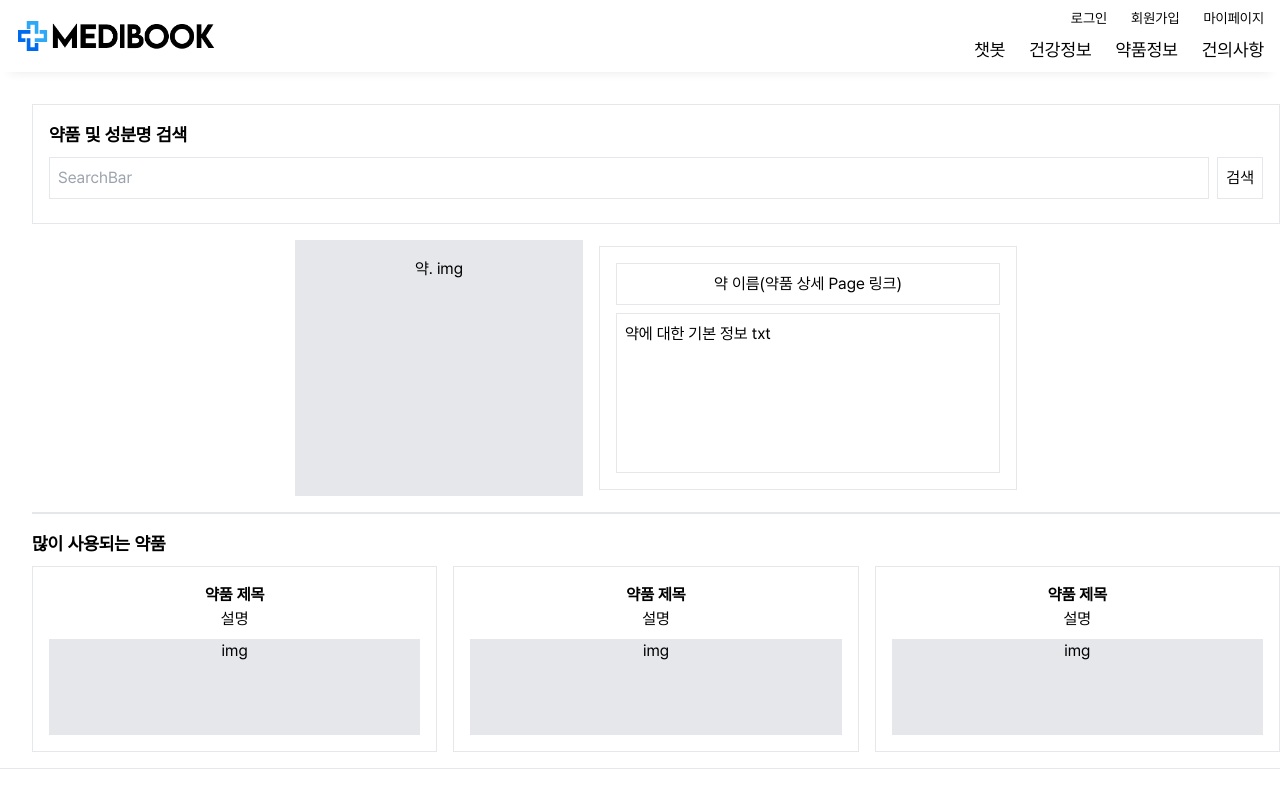
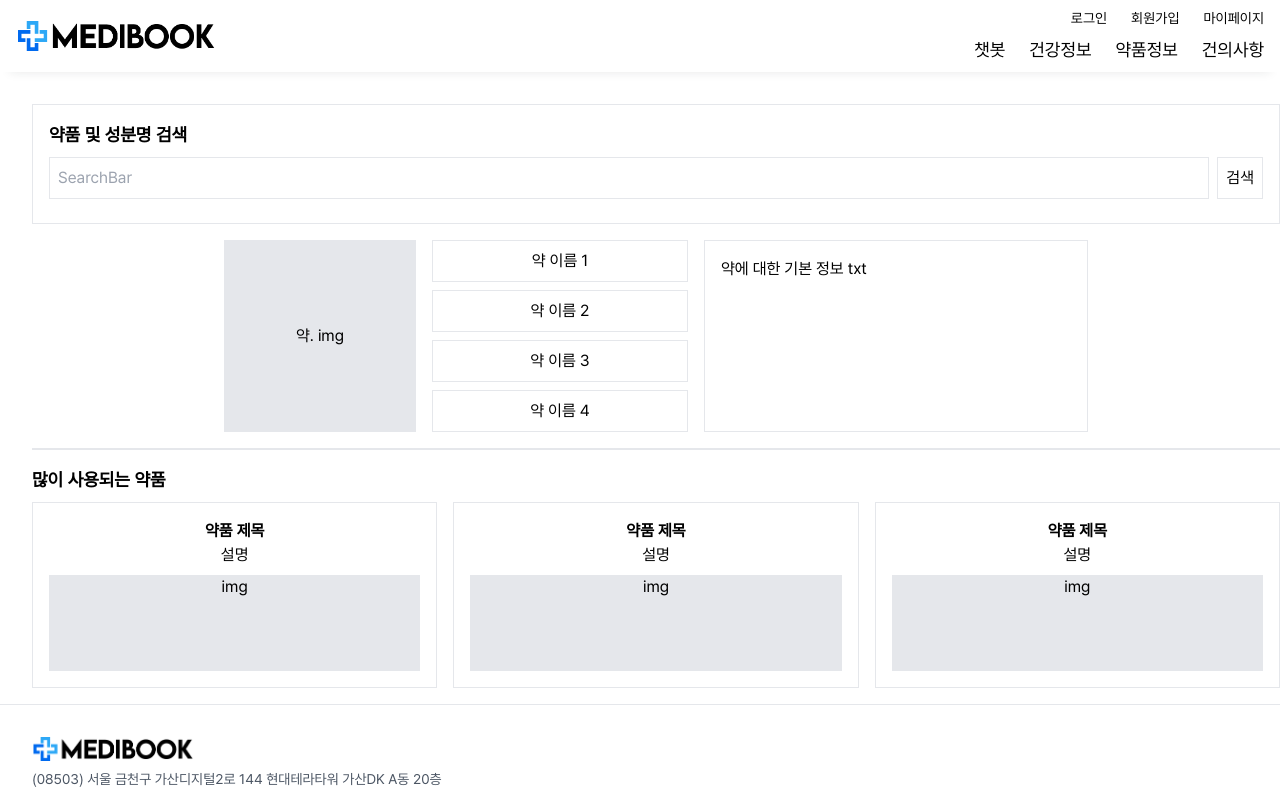
Before and after one commit to hyeonji423/project_front, a React (Create React App) app: page /mediinfo in a window 1280 px wide. Shown: the top 790 px of the page. Built offline with nearby package versions, Linux system fonts and the light colour scheme.

Commit message:
MediInfo

```diff
--- a/src/components/category/MediInfo.jsx
+++ b/src/components/category/MediInfo.jsx
@@ -1,4 +1,27 @@
 import React, { useState } from "react";
+
+function ButtonTextChanger() {
+  const [text, setText] = useState("기본 텍스트");
+
+  return (
+    <div>
+      <button onClick={() => setText("Button 1이 눌렸습니다.")}>
+        Button 1
+      </button>
+      <button onClick={() => setText("Button 2이 눌렸습니다.")}>
+        Button 2
+      </button>
+      <button onClick={() => setText("Button 3이 눌렸습니다.")}>
+        Button 3
+      </button>
+      <button onClick={() => setText("Button 4이 눌렸습니다.")}>
+        Button 4
+      </button>
+      <div className="text-div">{text}</div>
+    </div>
+  );
+}
+
 // DrugInfo 컴포넌트 생성
 function DrugInfo({ title, description }) {
   return (
@@ -14,6 +37,7 @@ function MediInfo() {
   const [searchTerm, setSearchTerm] = useState("");
   const [drugInfo, setDrugInfo] = useState(null);
   const [error, setError] = useState(null);
+  const [infoText, setInfoText] = useState("약에 대한 기본 정보 txt");
 
   const handleSearch = async () => {
     try {
@@ -65,14 +89,38 @@ function MediInfo() {
           </section>
         )}
 
-        <section className="flex space-x-4 mb-4 items-center justify-center">
-          <div className="border p-4 w-72 h-64 bg-gray-200 flex  justify-center ">
+        <section className="flex space-x-4 mb-4 items-start justify-center">
+          <div className="border p-4 w-48 h-48 bg-gray-200 flex justify-center items-center">
             약. img
           </div>
-          <div className="border p-4 flex flex-col space-y-2">
-            <button className="border p-2">약 이름(약품 상세 Page 링크)</button>
-            <div className="border p-2 w-96 h-40">약에 대한 기본 정보 txt</div>
+
+          <div className="flex flex-col space-y-2">
+            <button
+              className="border p-2 w-64"
+              onClick={() => setInfoText("약 이름 1에 대한 정보")}
+            >
+              약 이름 1
+            </button>
+            <button
+              className="border p-2 w-64"
+              onClick={() => setInfoText("약 이름 2에 대한 정보")}
+            >
+              약 이름 2
+            </button>
+            <button
+              className="border p-2 w-64"
+              onClick={() => setInfoText("약 이름 3에 대한 정보")}
+            >
+              약 이름 3
+            </button>
+            <button
+              className="border p-2 w-64"
+              onClick={() => setInfoText("약 이름 4에 대한 정보")}
+            >
+              약 이름 4
+            </button>
           </div>
+          <div className="border p-4 w-96 h-48">{infoText}</div>
         </section>
 
         <section className="border-t-2 pt-4">
@@ -90,3 +138,4 @@ function MediInfo() {
 }
 
 export default MediInfo;
+export { ButtonTextChanger };
```
